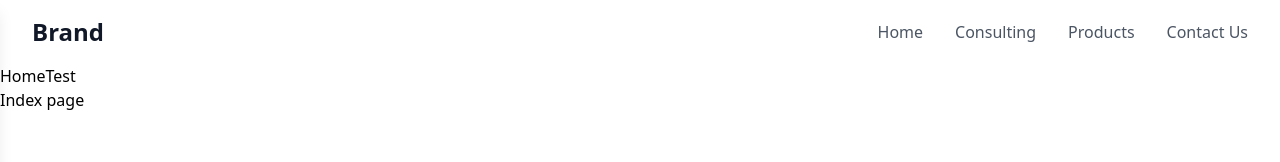
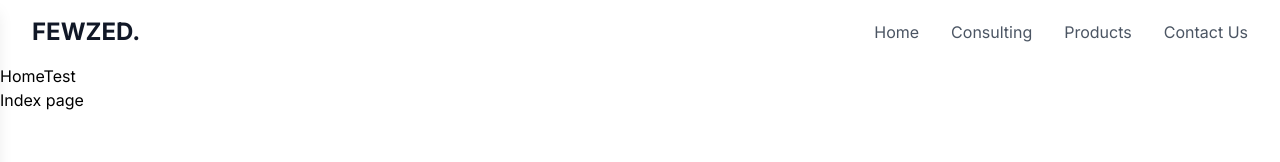
Before and after one commit to YRlp98/Fewzed-v2, a Nuxt app: page / in a window 1280 px wide. Shown: the top 162 px of the page. Built offline with nearby package versions, Linux system fonts and the light colour scheme.

Commit message:
Install and set the Inter font

```diff
--- a/app.vue
+++ b/app.vue
@@ -13,3 +13,7 @@
 		</NuxtLayout>
 	</div>
 </template>
+
+<script lang="ts" setup>
+import "typeface-inter";
+</script>
--- a/components/Navbar/index.vue
+++ b/components/Navbar/index.vue
@@ -3,7 +3,7 @@
 		<div class="container mx-auto px-4 sm:px-6 lg:px-8">
 			<div class="flex justify-between items-center py-4">
 				<div class="flex-shrink-0">
-					<a href="/" class="text-2xl font-bold text-gray-900">Brand</a>
+					<a href="/" class="text-2xl font-bold text-gray-900">FEWZED.</a>
 				</div>
 				<div class="hidden md:flex space-x-8">
 					<nuxt-link to="/" class="text-gray-600 hover:text-gray-900">Home</nuxt-link>
--- a/package.json
+++ b/package.json
@@ -12,6 +12,7 @@
   "dependencies": {
     "@nuxtjs/tailwindcss": "^6.12.1",
     "nuxt": "^3.12.4",
+    "typeface-inter": "^3.18.1",
     "vue": "latest"
   }
 }
--- a/tailwind.config.js
+++ b/tailwind.config.js
@@ -35,6 +35,9 @@ module.exports = {
           5: '#E0E0E0',
         },
       },
+      fontFamily: {
+        sans: ['Inter', 'ui-sans-serif', 'system-ui'],
+      },
     },
   },
   plugins: [],
```
Also changed, not shown: 1 other file (tests, documents, lock files or other folders).
